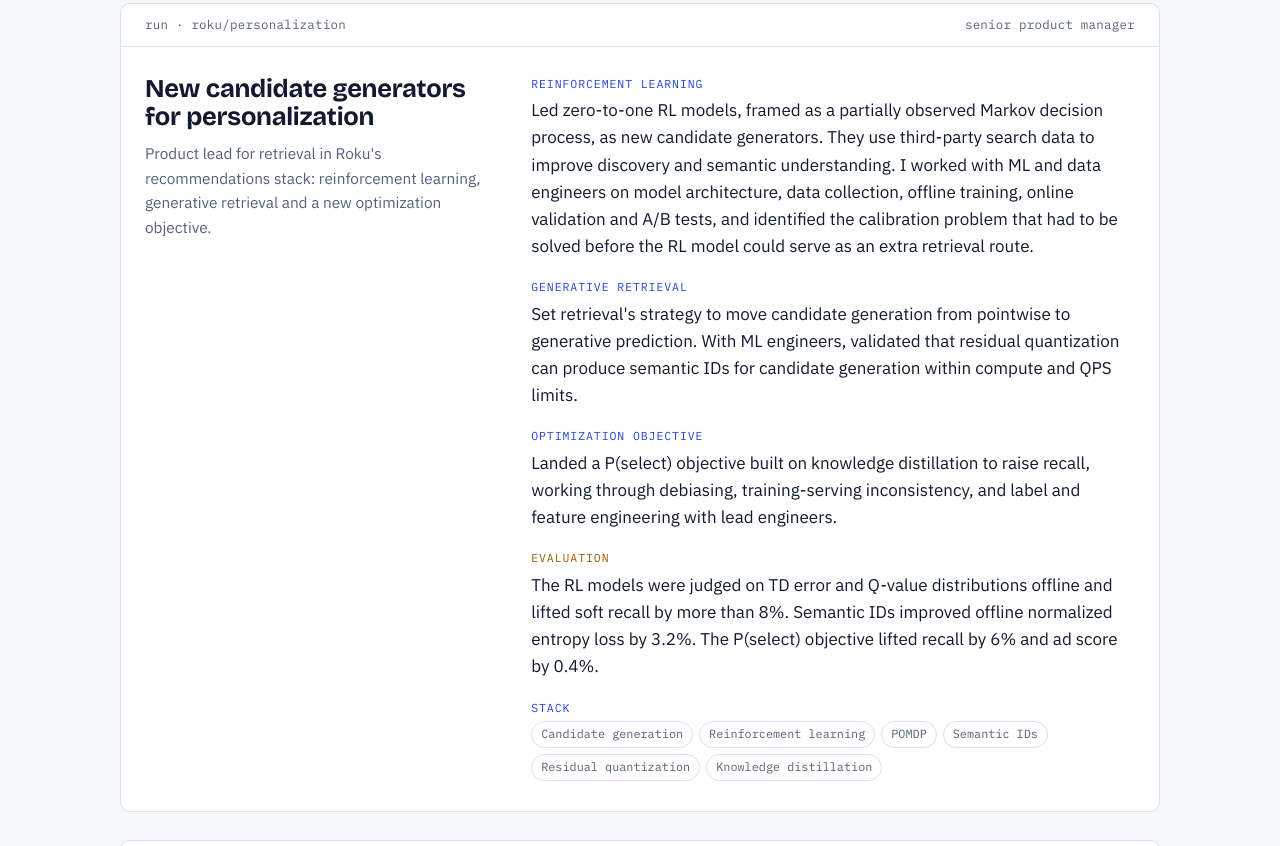
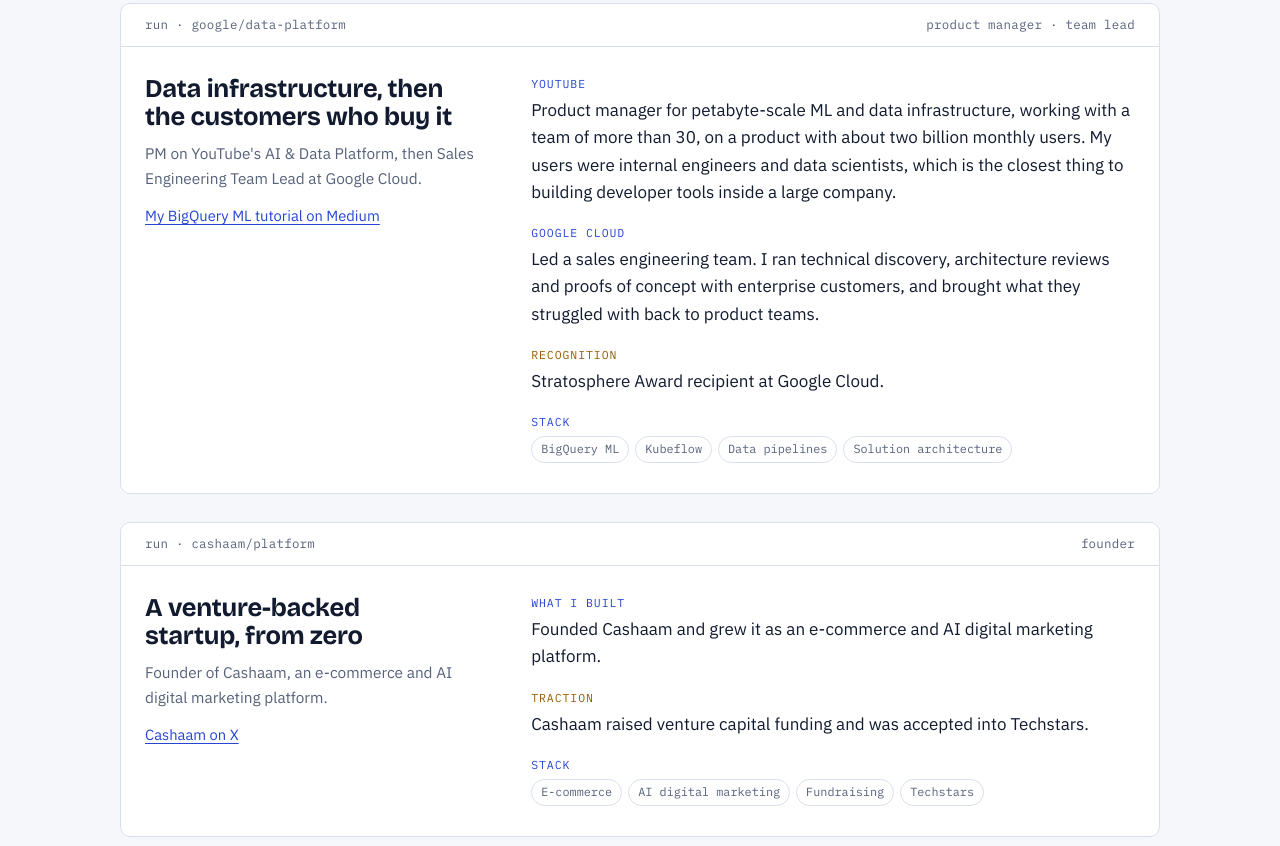
Before and after one commit to newadays/newadays.github.io, a plain HTML site: page index.html in a window 1280 px wide. Shown: the part 1529-2375 px from the top of the page. Drawn offline with nearby package versions, Linux system fonts and the light colour scheme.

Commit message:
Replace personalization case study with Cashaam

```diff
--- a/index.html
+++ b/index.html
@@ -301,23 +301,6 @@ footer { padding-block: 26px 40px; border-top: 1px solid var(--line); color: var
         </article>
 
         <article class="case">
-          <div class="case-bar mono"><span>run · roku/personalization</span><span>senior product manager</span></div>
-          <div class="case-body">
-            <div>
-              <h3>New candidate generators for personalization</h3>
-              <p class="role">Product lead for retrieval in Roku's recommendations stack: reinforcement learning, generative retrieval and a new optimization objective.</p>
-            </div>
-            <dl class="steps">
-              <div><dt>Reinforcement learning</dt><dd>Led zero-to-one RL models, framed as a partially observed Markov decision process, as new candidate generators. They use third-party search data to improve discovery and semantic understanding. I worked with ML and data engineers on model architecture, data collection, offline training, online validation and A/B tests, and identified the calibration problem that had to be solved before the RL model could serve as an extra retrieval route.</dd></div>
-              <div><dt>Generative retrieval</dt><dd>Set retrieval's strategy to move candidate generation from pointwise to generative prediction. With ML engineers, validated that residual quantization can produce semantic IDs for candidate generation within compute and QPS limits.</dd></div>
-              <div><dt>Optimization objective</dt><dd>Landed a P(select) objective built on knowledge distillation to raise recall, working through debiasing, training-serving inconsistency, and label and feature engineering with lead engineers.</dd></div>
-              <div class="eval"><dt>Evaluation</dt><dd>The RL models were judged on TD error and Q-value distributions offline and lifted soft recall by more than 8%. Semantic IDs improved offline normalized entropy loss by 3.2%. The P(select) objective lifted recall by 6% and ad score by 0.4%.</dd></div>
-              <div><dt>Stack</dt><dd><ul class="chips"><li>Candidate generation</li><li>Reinforcement learning</li><li>POMDP</li><li>Semantic IDs</li><li>Residual quantization</li><li>Knowledge distillation</li></ul></dd></div>
-            </dl>
-          </div>
-        </article>
-
-        <article class="case">
           <div class="case-bar mono"><span>run · google/data-platform</span><span>product manager · team lead</span></div>
           <div class="case-body">
             <div>
@@ -330,6 +313,22 @@ footer { padding-block: 26px 40px; border-top: 1px solid var(--line); color: var
               <div><dt>Google Cloud</dt><dd>Led a sales engineering team. I ran technical discovery, architecture reviews and proofs of concept with enterprise customers, and brought what they struggled with back to product teams.</dd></div>
               <div class="eval"><dt>Recognition</dt><dd>Stratosphere Award recipient at Google Cloud.</dd></div>
               <div><dt>Stack</dt><dd><ul class="chips"><li>BigQuery ML</li><li>Kubeflow</li><li>Data pipelines</li><li>Solution architecture</li></ul></dd></div>
+            </dl>
+          </div>
+        </article>
+
+        <article class="case">
+          <div class="case-bar mono"><span>run · cashaam/platform</span><span>founder</span></div>
+          <div class="case-body">
+            <div>
+              <h3>A venture-backed startup, from zero</h3>
+              <p class="role">Founder of Cashaam, an e-commerce and AI digital marketing platform.</p>
+              <p class="link"><a href="https://x.com/cashaamofficial">Cashaam on X</a></p>
+            </div>
+            <dl class="steps">
+              <div><dt>What I built</dt><dd>Founded Cashaam and grew it as an e-commerce and AI digital marketing platform.</dd></div>
+              <div class="eval"><dt>Traction</dt><dd>Cashaam raised venture capital funding and was accepted into Techstars.</dd></div>
+              <div><dt>Stack</dt><dd><ul class="chips"><li>E-commerce</li><li>AI digital marketing</li><li>Fundraising</li><li>Techstars</li></ul></dd></div>
             </dl>
           </div>
         </article>
```
